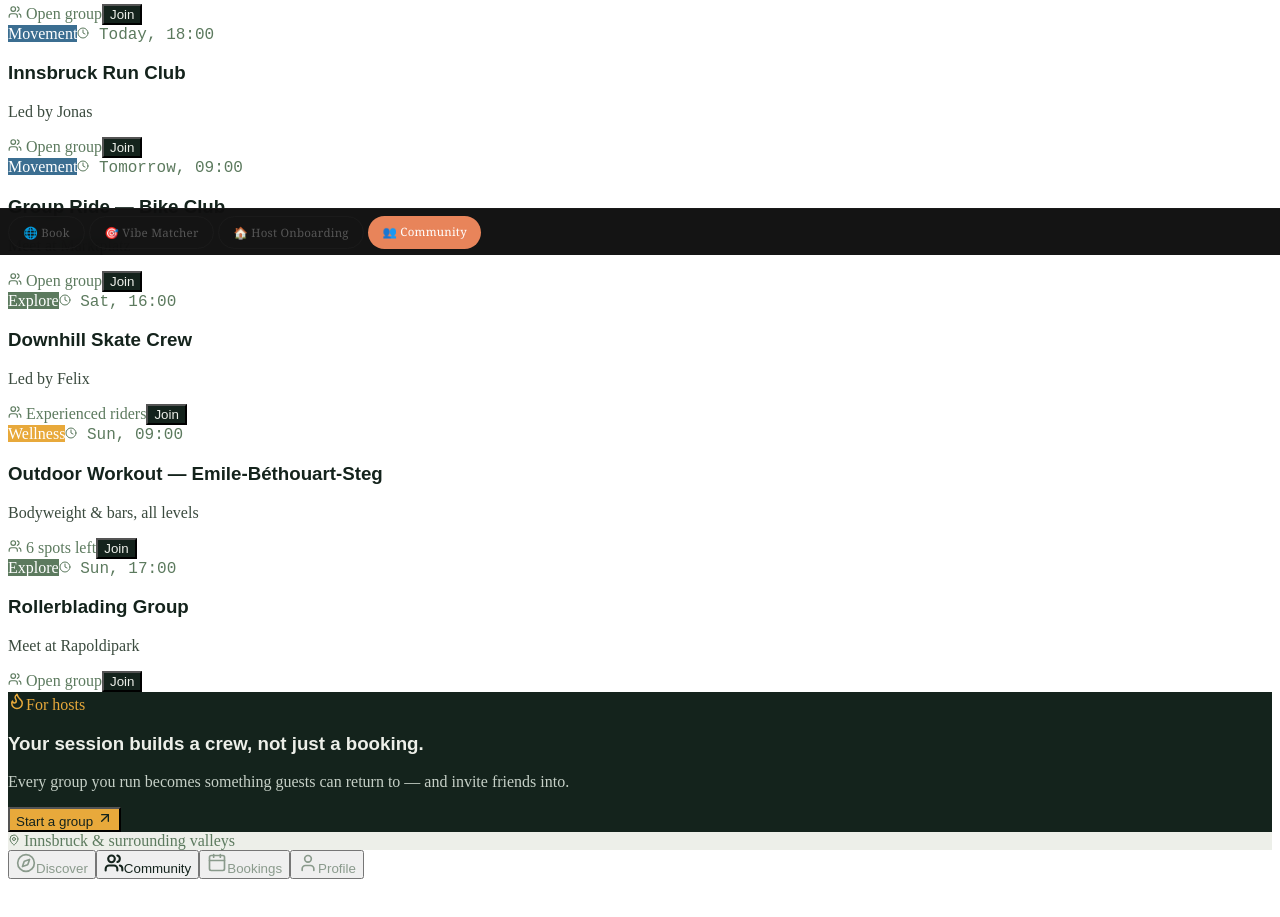
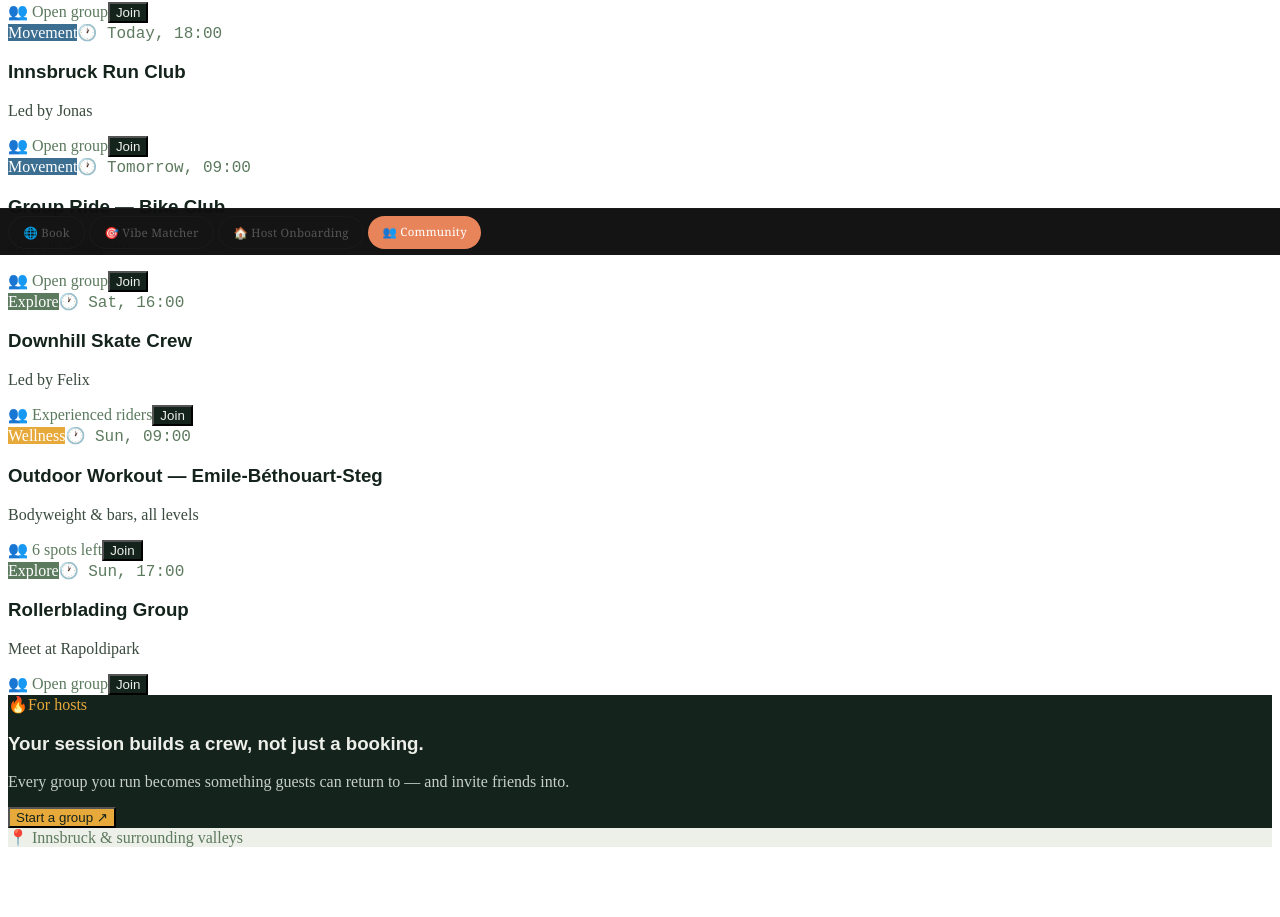
Before and after one commit to evakorper-collab/feelgood-app, a React (Vite) app: page /community in a window 1280 px wide. Shown: the part 545-1462 px from the top of the page. Built offline with nearby package versions, Linux system fonts and the light colour scheme.

Commit message:
Update feelgood-community.jsx

```diff
--- a/src/pages/feelgood-community.jsx
+++ b/src/pages/feelgood-community.jsx
@@ -1,12 +1,4 @@
 import React, { useState } from "react";
-import { MapPin, Users, Clock, ArrowUpRight, Mountain, Flame, Compass, Calendar, User } from "lucide-react";
-
-const tabs = [
-  { id: "discover", label: "Discover", icon: Compass },
-  { id: "community", label: "Community", icon: Users },
-  { id: "bookings", label: "Bookings", icon: Calendar },
-  { id: "profile", label: "Profile", icon: User },
-];
 
 const activities = [
   {
@@ -68,7 +60,6 @@ const tagColor = {
 
 export default function FeelGoodCommunity() {
   const [joined, setJoined] = useState({});
-  const [activeTab, setActiveTab] = useState("community");
 
   const toggleJoin = (id) =>
     setJoined((prev) => ({ ...prev, [id]: !prev[id] }));
@@ -76,7 +67,7 @@ export default function FeelGoodCommunity() {
   return (
     <div
       style={{ backgroundColor: "#EDEFE9", color: "#14231C" }}
-      className="min-h-screen w-full font-sans pb-20 relative"
+      className="min-h-screen w-full font-sans"
     >
       {/* eyebrow / concept note */}
       <div
@@ -86,11 +77,11 @@ export default function FeelGoodCommunity() {
         Concept placeholder · not yet wired to live data
       </div>
 
-      {/* HERO — trailhead signpost */}
+      {/* HERO */}
       <section className="px-6 md:px-16 pt-14 pb-10 border-b" style={{ borderColor: "#8A9A8C55" }}>
         <div className="max-w-5xl mx-auto">
           <div className="flex items-center gap-2 mb-4" style={{ color: "#5C7A5E" }}>
-            <Mountain size={18} strokeWidth={2.5} />
+            <span>⛰️</span>
             <span className="text-sm tracking-wide uppercase font-semibold">
               Innsbruck, live right now
             </span>
@@ -160,7 +151,7 @@ export default function FeelGoodCommunity() {
                     className="flex items-center gap-1 text-xs"
                     style={{ color: "#5C7A5E", fontFamily: "'JetBrains Mono', monospace" }}
                   >
-                    <Clock size={12} /> {a.time}
+                    🕐 {a.time}
                   </span>
                 </div>
 
@@ -179,7 +170,7 @@ export default function FeelGoodCommunity() {
                     className="flex items-center gap-1 text-sm"
                     style={{ color: "#5C7A5E" }}
                   >
-                    <Users size={14} /> {a.spots}
+                    👥 {a.spots}
                   </span>
                   <button
                     onClick={() => toggleJoin(a.id)}
@@ -206,7 +197,7 @@ export default function FeelGoodCommunity() {
         <div className="max-w-5xl mx-auto flex flex-col md:flex-row items-start md:items-center justify-between gap-6">
           <div>
             <div className="flex items-center gap-2 mb-3" style={{ color: "#E8A93B" }}>
-              <Flame size={18} />
+              <span>🔥</span>
               <span className="text-sm uppercase tracking-wide font-semibold">
                 For hosts
               </span>
@@ -226,7 +217,7 @@ export default function FeelGoodCommunity() {
             className="flex items-center gap-2 text-sm font-semibold px-5 py-3 rounded-full"
             style={{ backgroundColor: "#E8A93B", color: "#14231C" }}
           >
-            Start a group <ArrowUpRight size={16} />
+            Start a group ↗
           </button>
         </div>
       </section>
@@ -234,39 +225,9 @@ export default function FeelGoodCommunity() {
       {/* footer note */}
       <div className="px-6 md:px-16 py-6 text-center text-xs" style={{ color: "#5C7A5E" }}>
         <div className="flex items-center justify-center gap-1">
-          <MapPin size={12} /> Innsbruck & surrounding valleys
+          📍 Innsbruck & surrounding valleys
         </div>
       </div>
-
-      {/* BOTTOM NAV — where Community lives as a tab */}
-      <nav
-        className="fixed bottom-0 left-0 right-0 flex justify-around items-center py-3 border-t"
-        style={{ backgroundColor: "#FFFFFF", borderColor: "#8A9A8C40" }}
-      >
-        {tabs.map((t) => {
-          const Icon = t.icon;
-          const active = activeTab === t.id;
-          return (
-            <button
-              key={t.id}
-              onClick={() => setActiveTab(t.id)}
-              className="flex flex-col items-center gap-1 px-3"
-            >
-              <Icon
-                size={20}
-                strokeWidth={active ? 2.5 : 2}
-                color={active ? "#14231C" : "#8A9A8C"}
-              />
-              <span
-                className="text-[11px] font-medium"
-                style={{ color: active ? "#14231C" : "#8A9A8C" }}
-              >
-                {t.label}
-              </span>
-            </button>
-          );
-        })}
-      </nav>
     </div>
   );
 }
```
